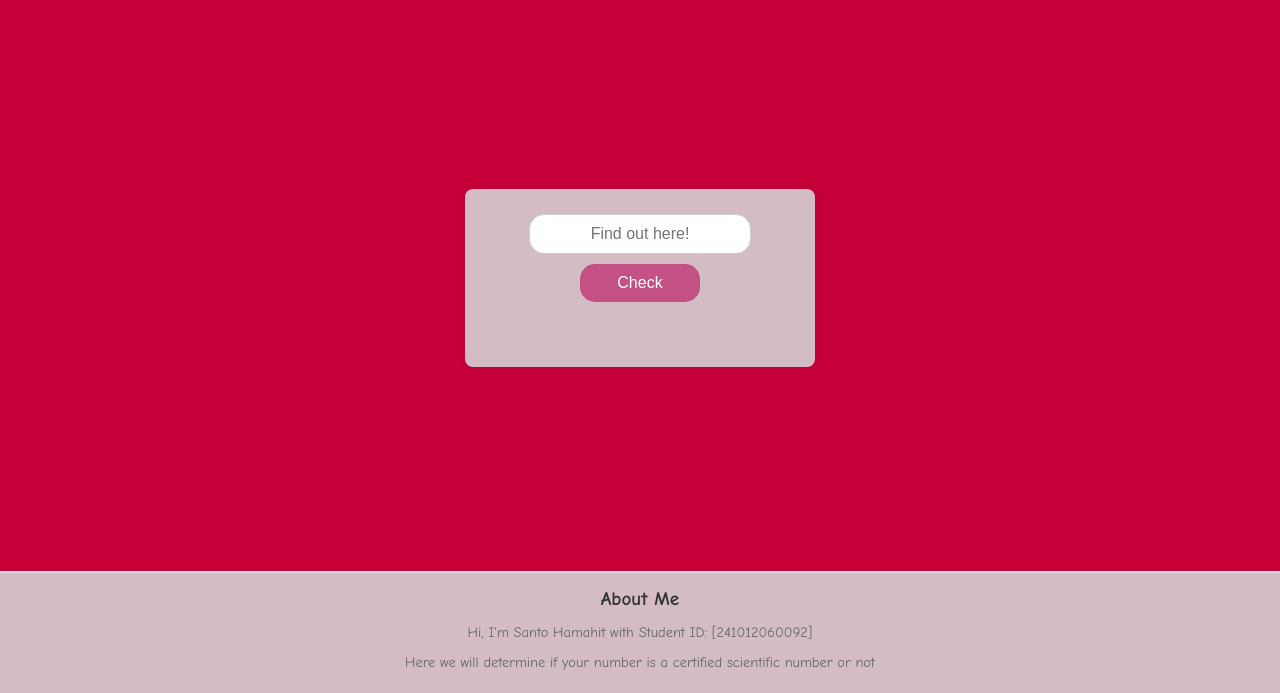
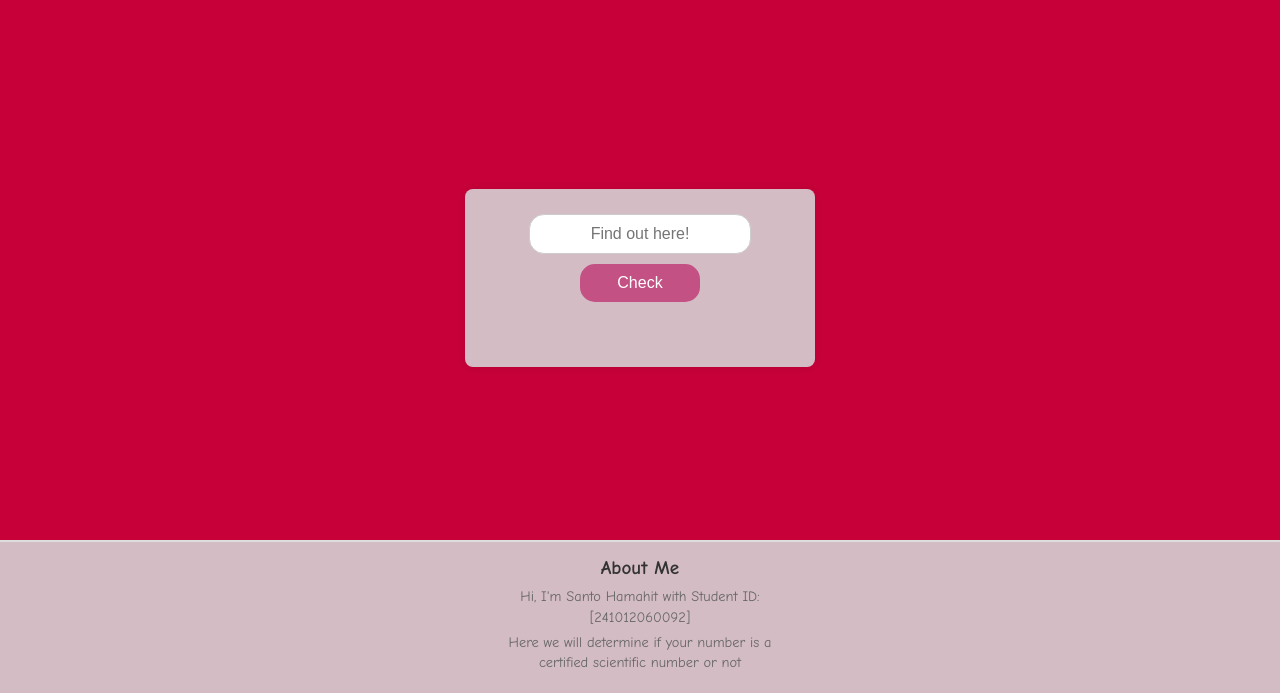
Before and after one commit to Santo0004/Scientific-Number-Website, a plain HTML site: page index.html in a window 1280 px wide. Shown: the part 107-800 px from the top of the page. Drawn offline with Linux system fonts and the light colour scheme.

Commit message:
Update index.html

```diff
--- a/index.html
+++ b/index.html
@@ -20,9 +20,11 @@
     </main>
 
     <section id="about">
-        <h2>About Me</h2>
-        <p>Hi, I'm Santo Hamahit with Student ID: [241012060092]</p>
-        <p>Here we will determine if your number is a certified scientific number or not</p>
+        <div id="about-content">
+            <h2>About Me</h2>
+            <p>Hi, I'm Santo Hamahit with Student ID:<br>[241012060092]</p>
+            <p>Here we will determine if your number is a certified scientific number or not</p>
+        </div>
     </section>
 
     <script src="script.js"></script>
```
